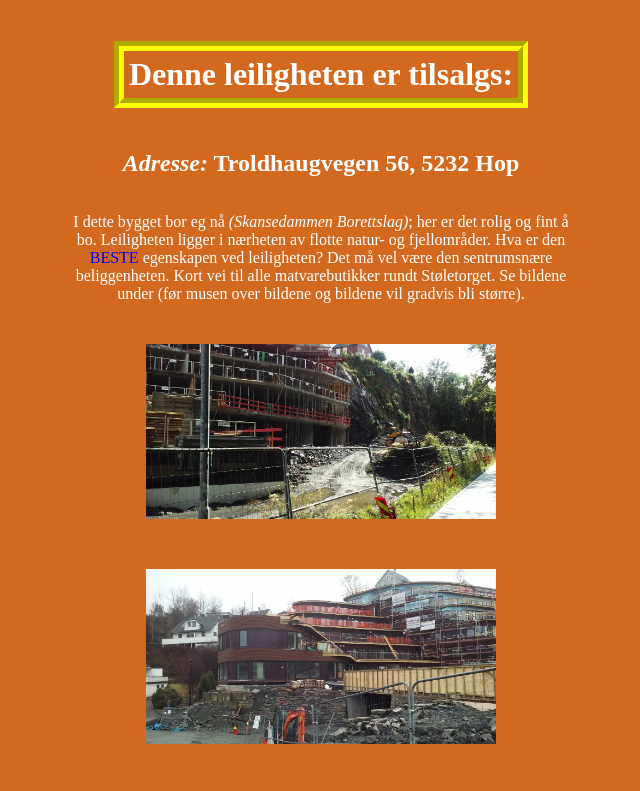
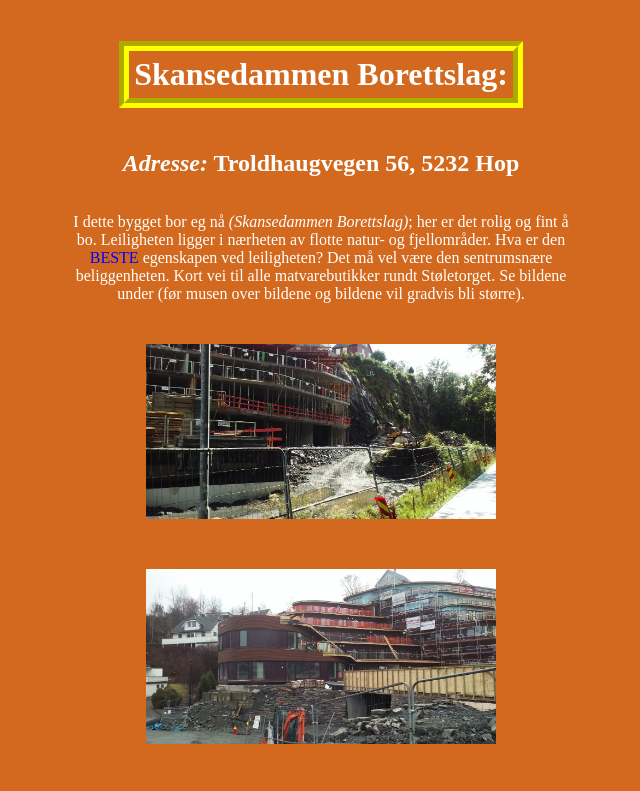
Before and after one commit to vikraymond/Raymond-s-portfolio, a plain HTML site: page Min første nettside/index.html in a window 1280 px wide. Shown: the top 791 px of the page, without its empty margins (319-959 px from the left). Drawn offline with Linux system fonts and the light colour scheme.

Commit message:
Endret overskrift

```diff
--- a/Min første nettside/index.html
+++ b/Min første nettside/index.html
@@ -12,7 +12,7 @@
 </head>
 <body>
     <div>
-        <h1>Denne leiligheten er tilsalgs:</h1>
+        <h1>Skansedammen Borettslag:</h1>
         <h2><em>Adresse:</em> Troldhaugvegen 56, 5232 Hop</h2>
         <p> I dette bygget bor eg nå <em>(Skansedammen Borettslag)</em>; her er det rolig og fint å bo. Leiligheten ligger i nærheten av flotte natur- og fjellområder. Hva er den <span class="egenskap">beste</span> egenskapen ved leiligheten? Det må vel være den sentrumsnære beliggenheten. Kort vei til alle matvarebutikker rundt Støletorget. Se bildene under (før musen over bildene og bildene vil gradvis bli større).</p>
         <div class="bilde">
```
